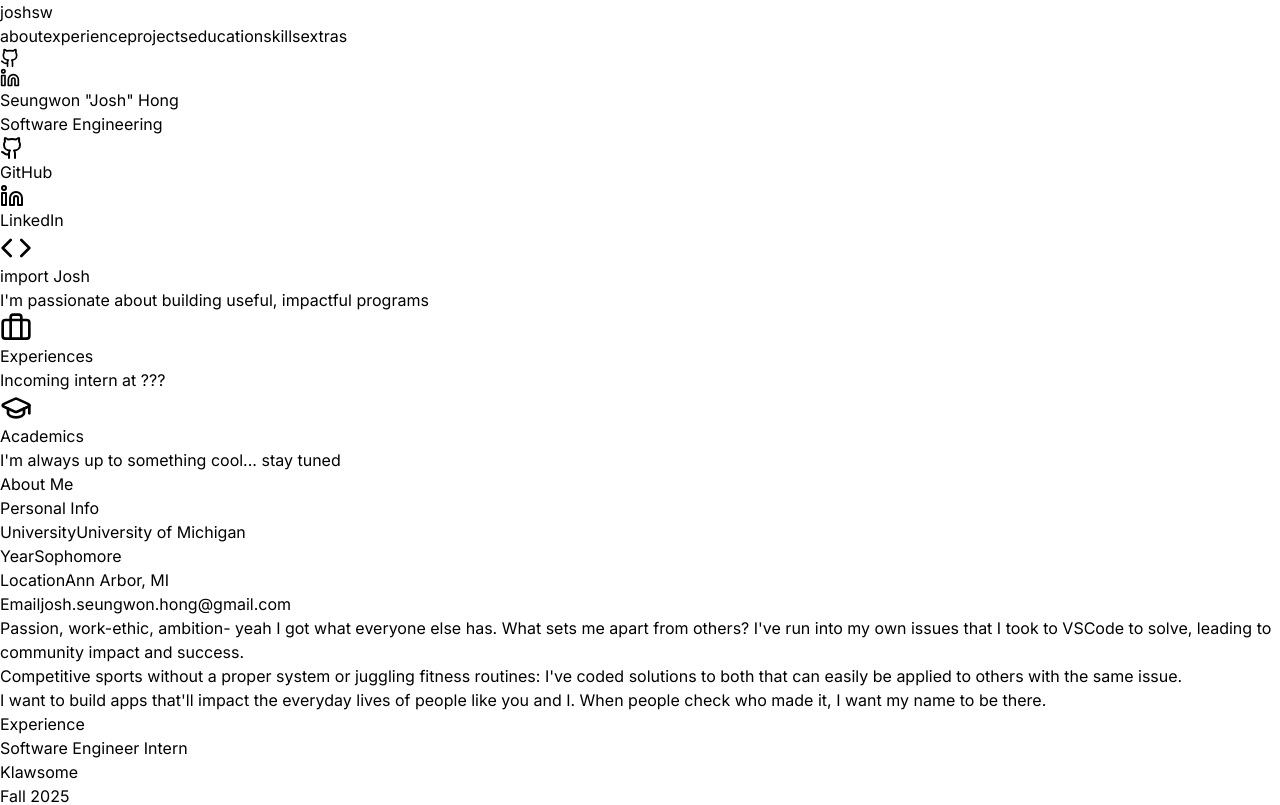
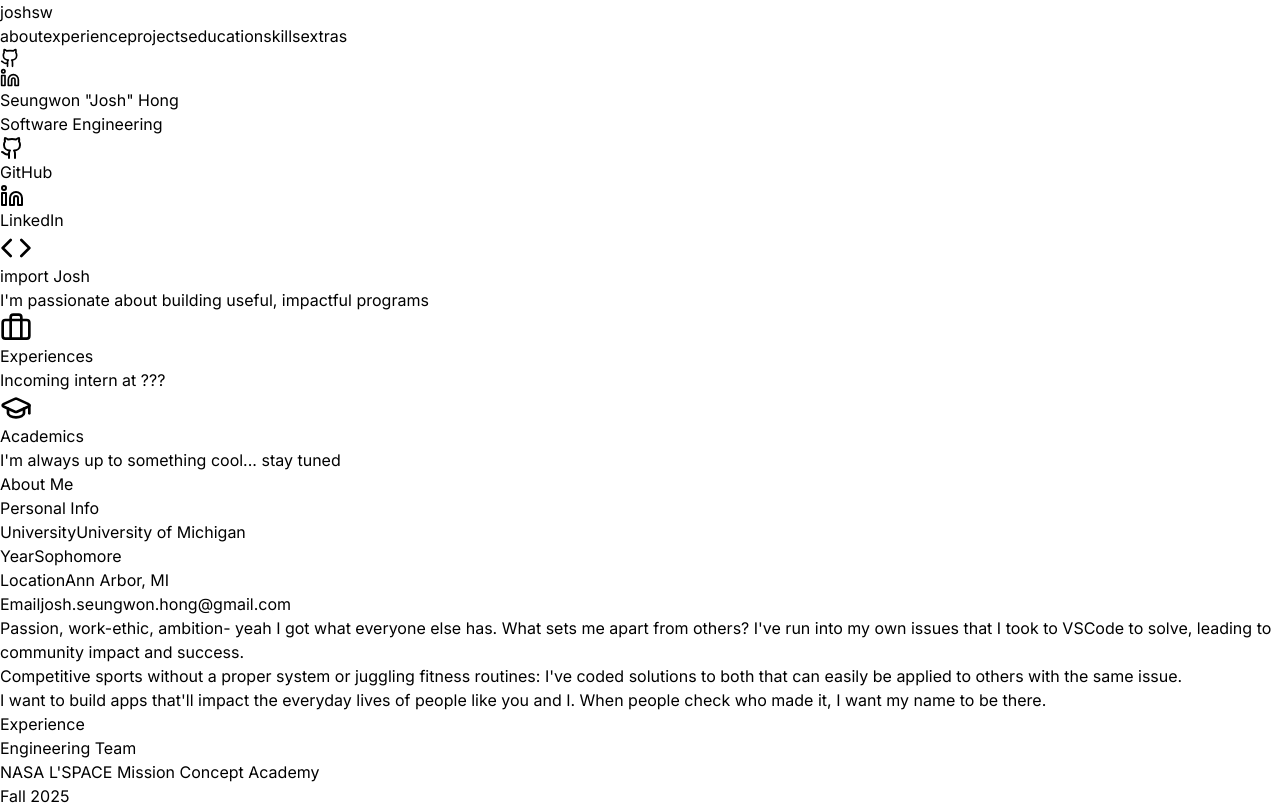
Before and after one commit to yourlocaljosh/personal-website, a React (Vite) app: page / in a window 1280 px wide. Shown: the top 805 px of the page. Built offline with nearby package versions, Linux system fonts and the light colour scheme.

Commit message:
Add new experience

```diff
--- a/src/App.jsx
+++ b/src/App.jsx
@@ -68,9 +68,16 @@ const App = () => {
 
   const experiences = [
     {
+      title: "Engineering Team",
+      company: "NASA L\'SPACE Mission Concept Academy",
+      duration: "Fall 2025",
+      description: "TBA",
+      technologies: []
+    },
+    {
       title: "Software Engineer Intern",
       company: "Klawsome",
-      duration: "Fall 2025",
+      duration: "Summer 2025",
       description: "Designing and developing front-end web interface for improved customer interaction",
       technologies: ["React.js", "HTML", "CSS"]
     },
```
